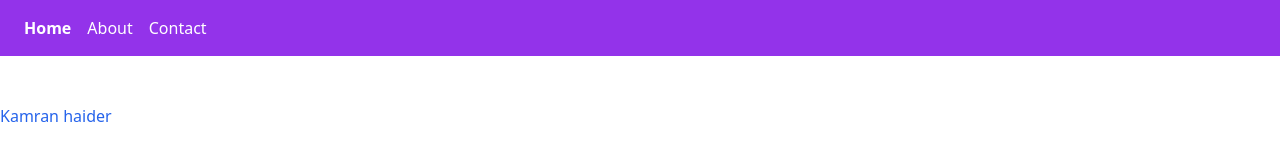
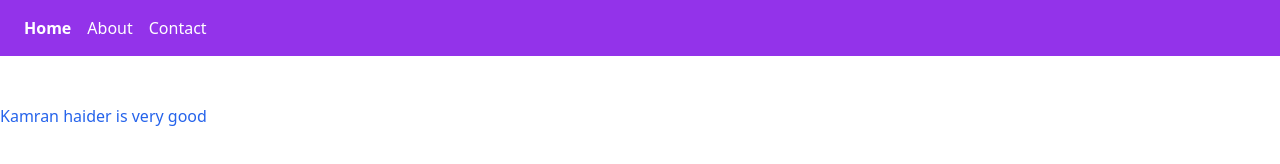
Before and after one commit to kamranhaider786/InternshipTasks, a website: page index.html in a window 1280 px wide. Drawn offline with nearby package versions, Linux system fonts and the light colour scheme.

Commit message:
change status

```diff
--- a/index.html
+++ b/index.html
@@ -17,7 +17,7 @@
         </nav>
         <div class="container">
             <h1 class="text-blue-600 my-12">
-                Kamran haider
+                Kamran haider is very good
             </h1>
         </div>
     </body>
```
